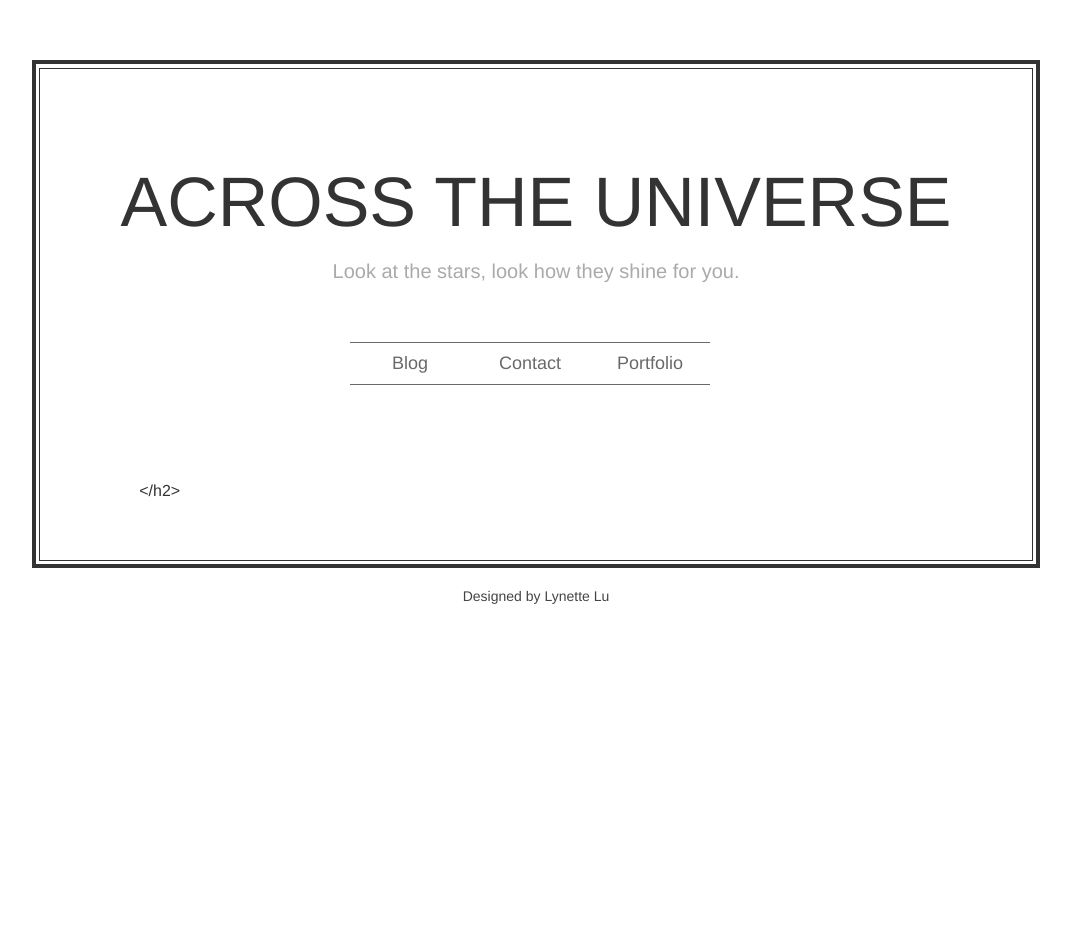
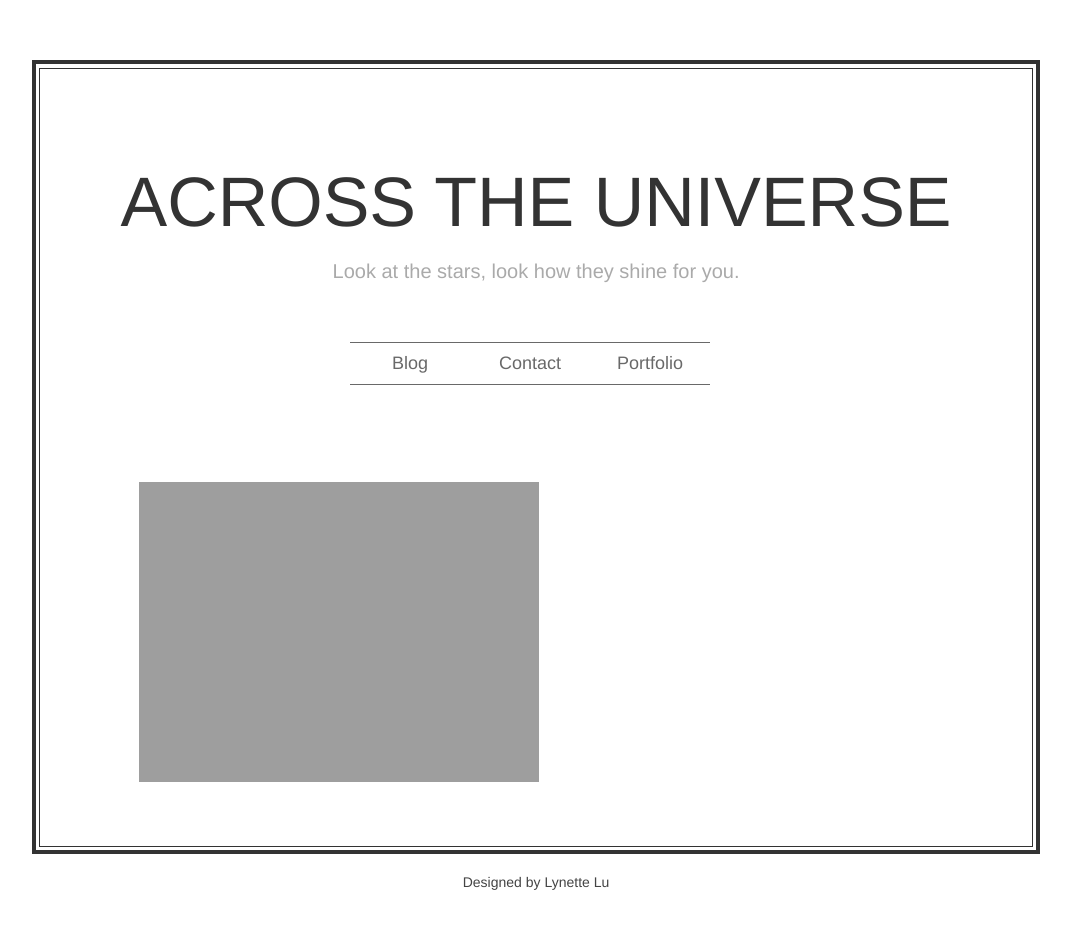
Before and after one commit to lynettelu/lynettelu.github.io, a Jekyll site: the page built from portfolio/index.md, in a window 1280 px wide. Shown: the whole page, without its empty margins (104-1175 px from the left). Built offline with Jekyll 4.4.1, drawn with Linux system fonts in a browser that asks for light colours; Markdown is read by kramdown in place of the engine named in the settings; before the commit the page ends 900 px from its top, so only the background shows below that.

Commit message:
modify portfolio

```diff
--- a/portfolio/index.md
+++ b/portfolio/index.md
@@ -16,7 +16,7 @@ layout: home
         </ul>
 
         <ul class="artical-list">
-        <a href="{{ /images/Lynette Lu's Portfolio.jpg }}">{{ /images/Lynette Lu's Portfolio.jpg }}</a></h2>
+        <img src="/images/Lynette Lu's Portfolio.jpg" alt="Lynette Lu's Portfolio">
 
 
 
```
